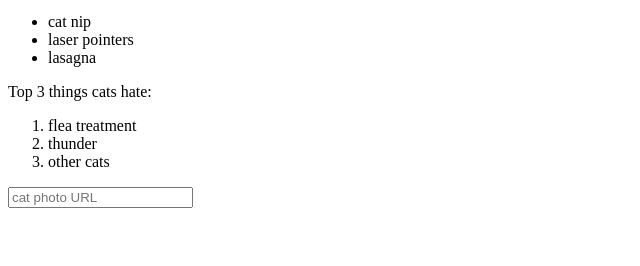
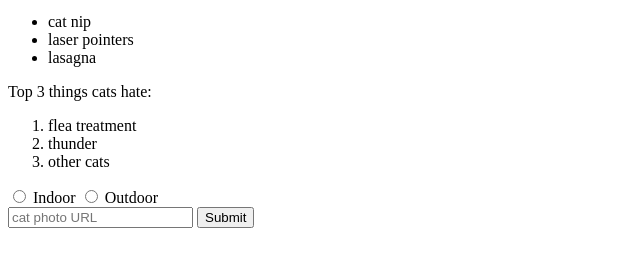
Before and after one commit to SullivanC137/Apex-Workshops, a plain HTML site: page ASW-3-WebTech/1.web/index.htm in a window 1280 px wide. Shown: the part 426-692 px from the top of the page, without its empty margins (0-640 px from the left). Drawn offline with Linux system fonts and the light colour scheme.

Commit message:
added files

```diff
--- a/ASW-3-WebTech/1.web/index.htm
+++ b/ASW-3-WebTech/1.web/index.htm
@@ -1,7 +1,8 @@
 <!-- An HTML doc
      - has elements, with opening and closing tags.
        Not all element types have to be closed. eg: input, img
-     -
+     - elements should have an id
+
   -->
 <h2>CatPhotoApp</h2>  <!-- header -->
 <main>  <!-- main stuff (info for browser) -->
@@ -22,6 +23,11 @@
     <li>other cats</li>
   </ol>
   <form action="https://freecatphotoapp.com/submit-cat-photo">
-    <input type="text" placeholder="cat photo URL"> <!-- input element -->
+    <!-- form element, with an action enables you to submit data to a server using only html -->
+    <label for="indoor"><input id="indoor" type="radio" name="indoor-outdoor"> Indoor</label>
+    <!-- radio buttons-->
+    <label for="outdoor"><input id="outdoor" type="radio" name="indoor-outdoor"> Outdoor</label><br>
+    <input type="text" placeholder="cat photo URL" required >
+    <button type="submit">Submit</button>
   </form>
 </main>
```
Also changed, not shown: 6 other files.
